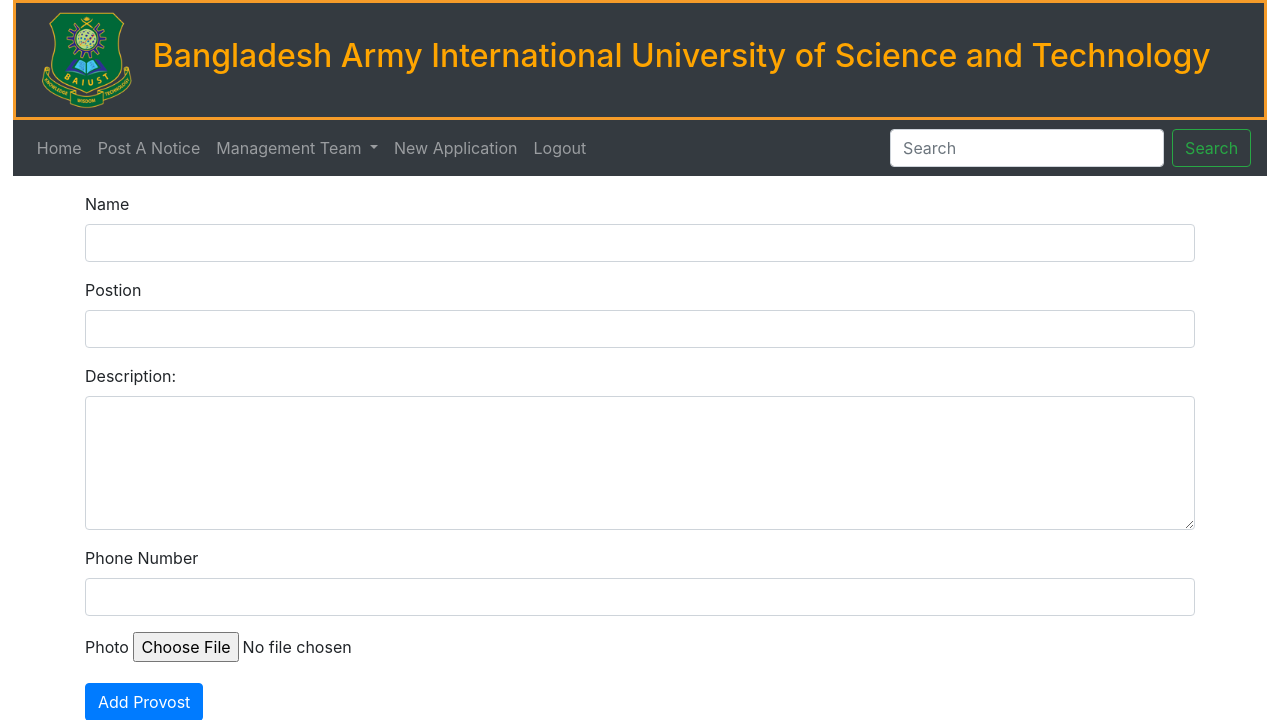
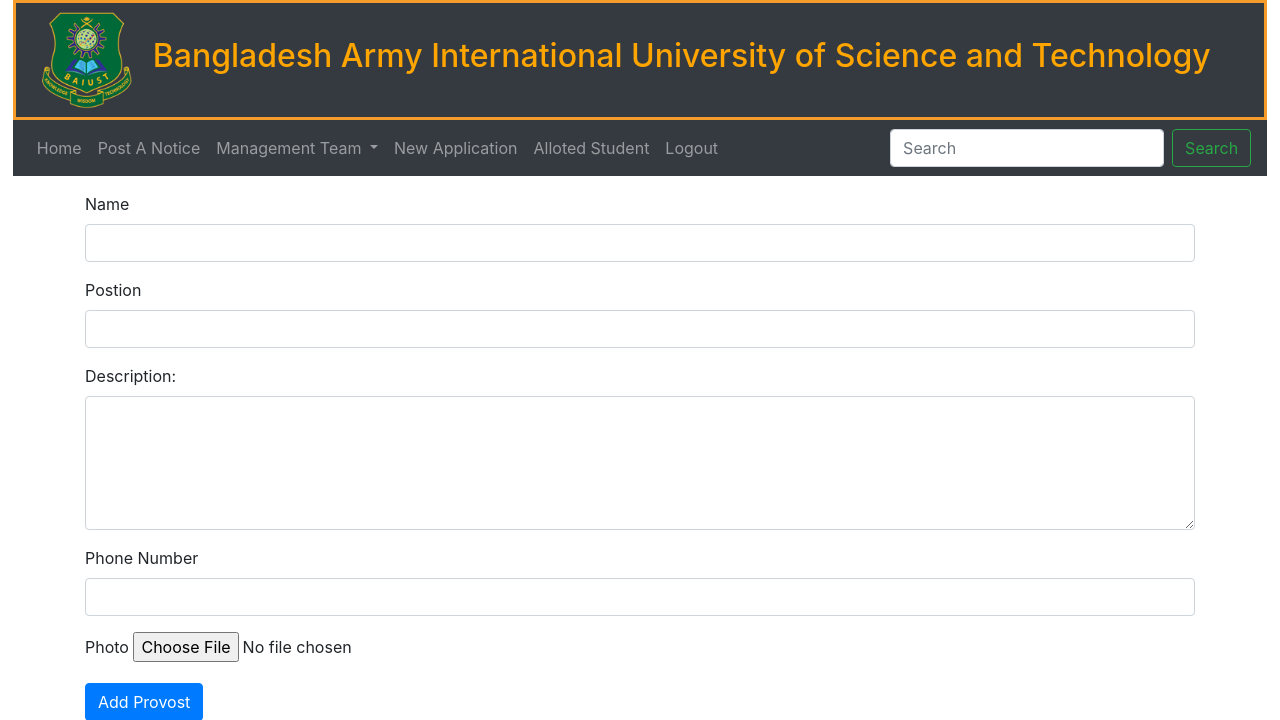
Before and after one commit to Arik096/baiusthall, a PHP site: page /add_provost.php in a window 1280 px wide. Shown: the top 720 px of the page. Run offline with PHP 8.4, Linux system fonts and the light colour scheme; the visitor is signed in with stand-in values (Sample User, id 1); some libraries are stand-ins or nearby versions.

Commit message:
Update management_header.php

```diff
--- a/management_header.php
+++ b/management_header.php
@@ -54,6 +54,9 @@
           <a class="nav-link" href="new_std_application.php">New Application</a>
         </li>
         <li class="nav-item">
+          <a class="nav-link" href="view_alloted_student.php">Alloted Student</a>
+        </li>
+        <li class="nav-item">
           <a class="nav-link" href="logout.php">Logout</a>
         </li>
       </ul>
```
